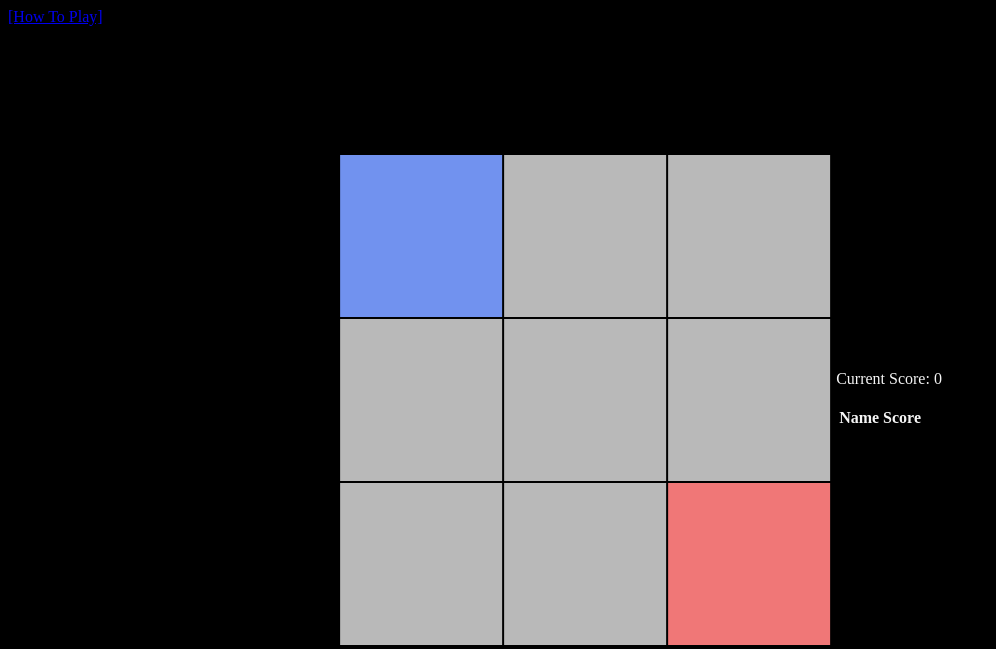
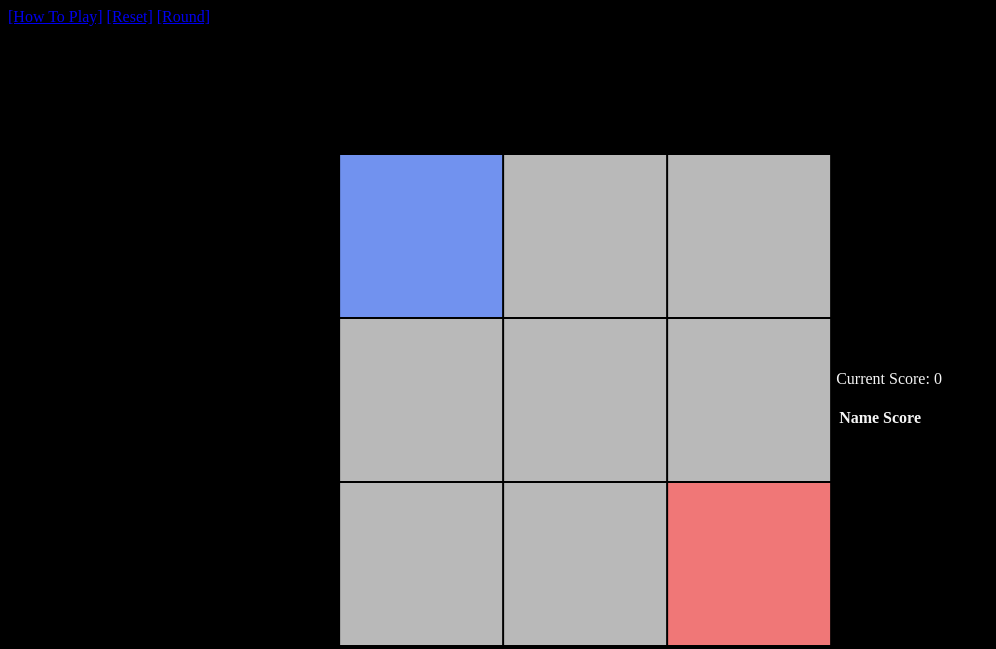
Before and after one commit to non-bin/DontLetTheBlueThingGetHitByTheRedThing, a PHP site: page /pages/game.php in a window 1280 px wide. Shown: the top 649 px of the page, without its empty margins (0-996 px from the left). Run offline with PHP 8.4, Linux system fonts and the light colour scheme.

Commit message:
added round mode

```diff
--- a/src/pages/game.php
+++ b/src/pages/game.php
@@ -6,7 +6,20 @@
     <title>Don't Let The Blue Thing Touch The Red Thing</title>
 </head>
 <body>
+    <?php
+    if (isset($_GET['style']) && $_GET['style'] == 'round') {
+        ?>
+        <style>
+            .gameSquare {
+                border-radius: 50%;
+            }
+        </style>
+        <?php
+    }
+    ?>
     <a class="navLink" href="?page=instructions">[How To Play]</a>
+    <a class="navLink" href="?">[Reset]</a>
+    <a class="navLink" href="?style=round">[Round]</a>
     <div class="game">
         <table>
             <tr>
```
